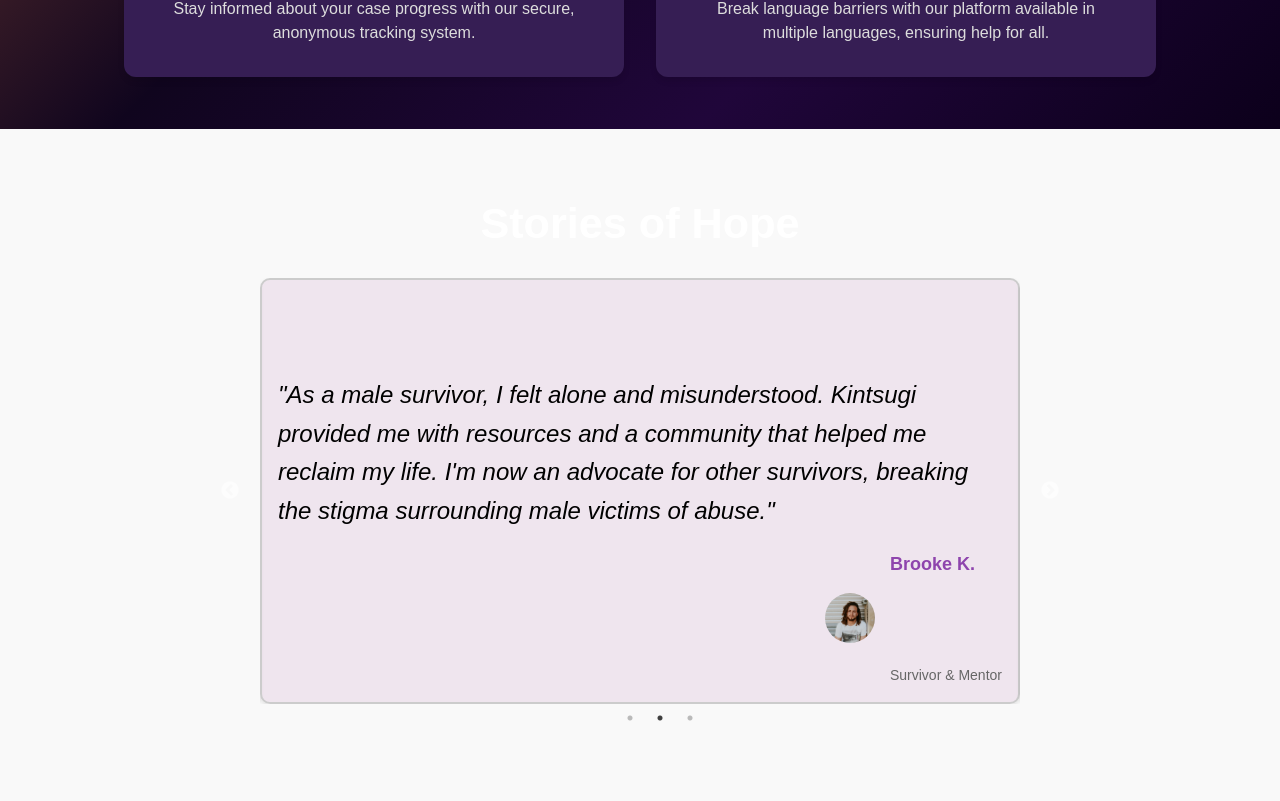
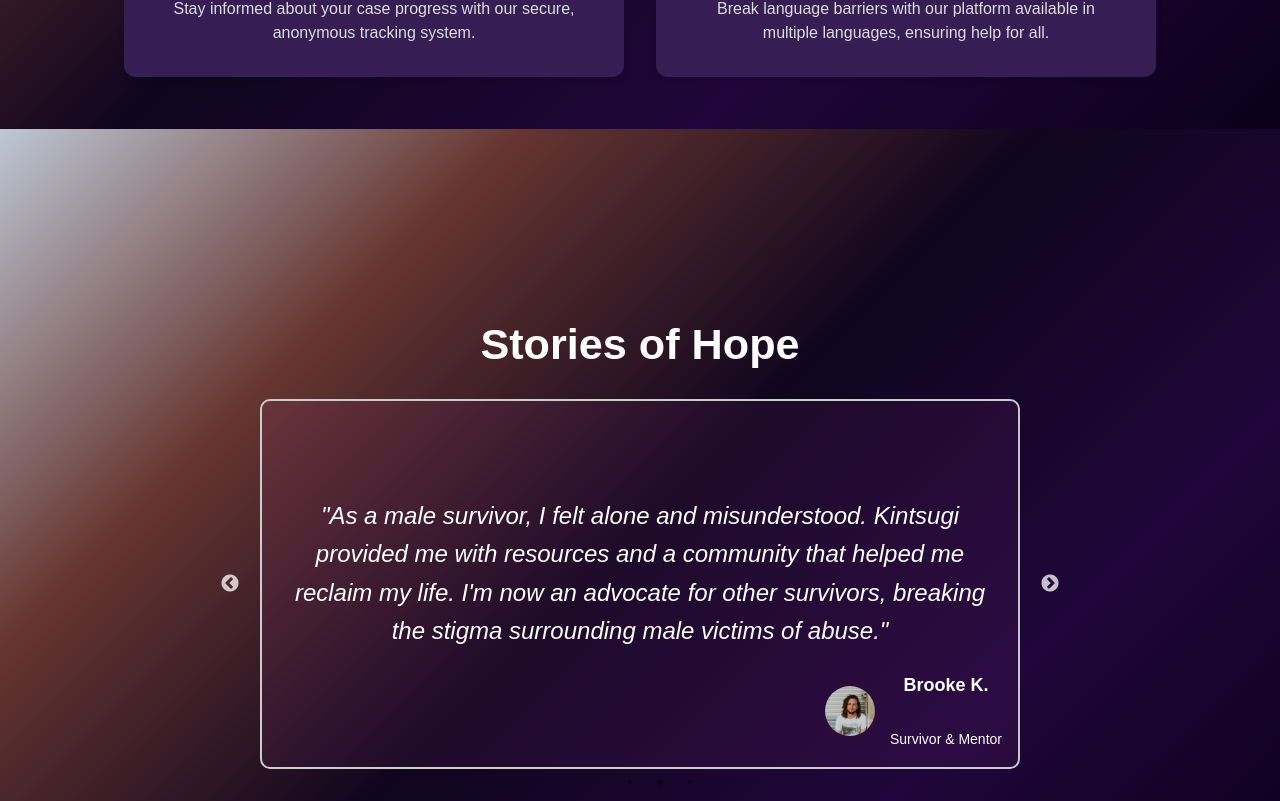
Before and after one commit to Cherrypick14/kintsugi, a React (Vite) app in the folder src/kintsugi_frontend/: page /home in a window 1280 px wide. Shown: the part 2799-3600 px from the top of the page. Built offline with nearby package versions, Linux system fonts and the light colour scheme; no server answers.

Commit message:
Add styling to the stories section

```diff
--- a/src/kintsugi_frontend/src/styles/stories.css
+++ b/src/kintsugi_frontend/src/styles/stories.css
@@ -1,3 +1,17 @@
+#stories {
+  background-color: #2E1A47; /* Darker purple for base */
+  background-image: linear-gradient(135deg, #BEC7D5ff, #663530ff, #10051Eff, #20063Aff, #0C001Bff);
+  background-position: center;
+  min-height: 100vh;
+  display: flex;
+  flex-direction: column;
+  justify-content: center;
+  align-items: center;
+  text-align: center;
+  padding: 2rem 0;
+  color: white;
+}
+
 /* Testimonial Carousel Styles */
 .testimonial-slider {
     max-width: 800px;
@@ -27,17 +41,22 @@
     margin-right: 15px;
   }
 
-  .testimonial-info h4 {
+  .testimonial-info > h4 {
     margin: 0;
     font-size: 18px;
+    color: #FFF;
   }
 
-  .testimonial-info p {
+  .testimonial-info > p {
     margin: 5px 0 0;
     font-size: 14px;
-    color: #666;
+    color: #FFF;
+    padding-top : 1.5rem;
   }
 
+  .testimonial-content > p {
+    color :#FFF;
+  }
   /* Slick slider custom styles */
   .slick-prev,
   .slick-next {
```
